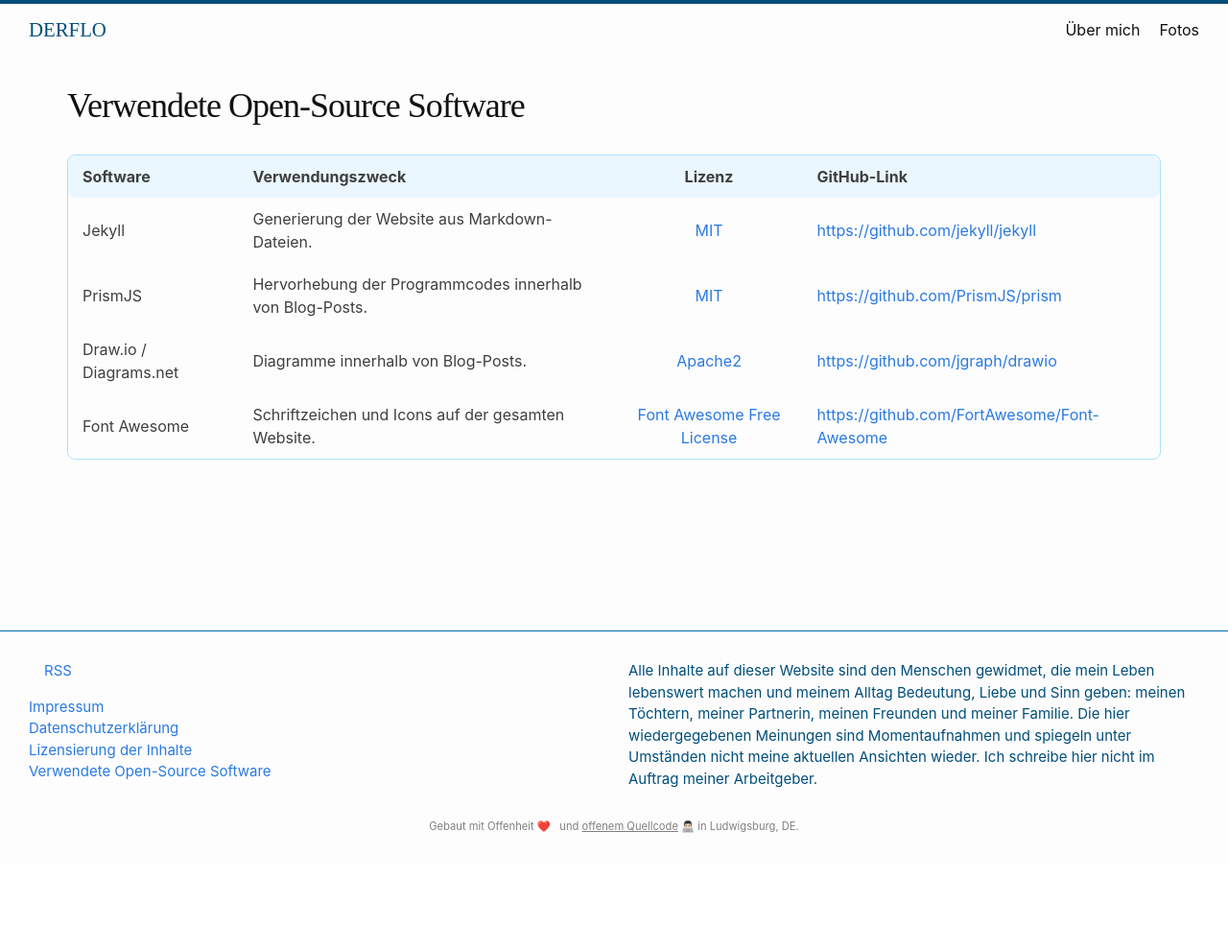
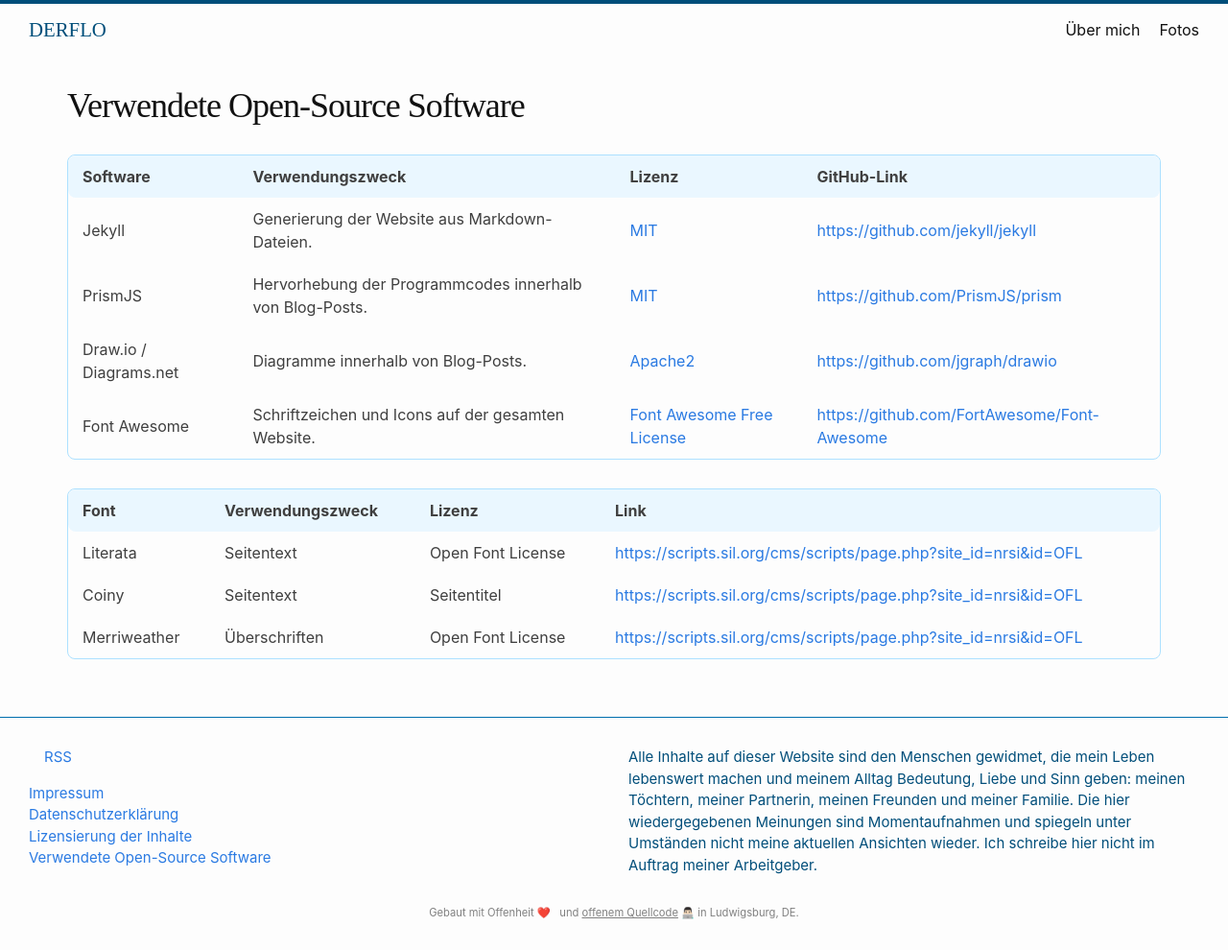
Before and after one commit to flowinho/reboot, a Jekyll site: the page built from opensource.md, in a window 1280 px wide. Shown: the whole page at 96% size. Built offline with Jekyll 4.4.1, drawn with Linux system fonts in a browser that asks for light colours; nearby versions of some CDN libraries; some web fonts are replaced; before the commit the page ends 900 px from its top, so only the background shows below that.

Commit message:
Add fonts to opensource list

```diff
--- a/opensource.md
+++ b/opensource.md
@@ -5,8 +5,14 @@
 ---
 
 |Software|Verwendungszweck|Lizenz|GitHub-Link|
-|:--|:--|:-:|:--|
+|:--|:--|:--|:--|
 |Jekyll|Generierung der Website aus Markdown-Dateien.|[MIT](https://github.com/jekyll/jekyll/blob/master/LICENSE)|[https://github.com/jekyll/jekyll](https://github.com/jekyll/jekyll)|
 |PrismJS|Hervorhebung der Programmcodes innerhalb von Blog-Posts.|[MIT](https://github.com/PrismJS/prism/blob/master/LICENSE)|[https://github.com/PrismJS/prism](https://github.com/PrismJS/prism)|
 |Draw.io / Diagrams.net|Diagramme innerhalb von Blog-Posts.|[Apache2](https://github.com/jgraph/drawio/blob/dev/LICENSE)|[https://github.com/jgraph/drawio](https://github.com/jgraph/drawio)|
 |Font Awesome|Schriftzeichen und Icons auf der gesamten Website.|[Font Awesome Free License](https://github.com/FortAwesome/Font-Awesome/blob/6.x/LICENSE.txt)|[https://github.com/FortAwesome/Font-Awesome](https://github.com/FortAwesome/Font-Awesome)|
+
+|Font|Verwendungszweck|Lizenz|Link|
+|:--|:--|:--|:--|
+|Literata|Seitentext|Open Font License|[https://scripts.sil.org/cms/scripts/page.php?site_id=nrsi&id=OFL](https://scripts.sil.org/cms/scripts/page.php?site_id=nrsi&id=OFL)|
+|Coiny|Seitentext|Seitentitel|[https://scripts.sil.org/cms/scripts/page.php?site_id=nrsi&id=OFL](https://scripts.sil.org/cms/scripts/page.php?site_id=nrsi&id=OFL)|
+|Merriweather|Überschriften|Open Font License|[https://scripts.sil.org/cms/scripts/page.php?site_id=nrsi&id=OFL](https://scripts.sil.org/cms/scripts/page.php?site_id=nrsi&id=OFL)|
```
